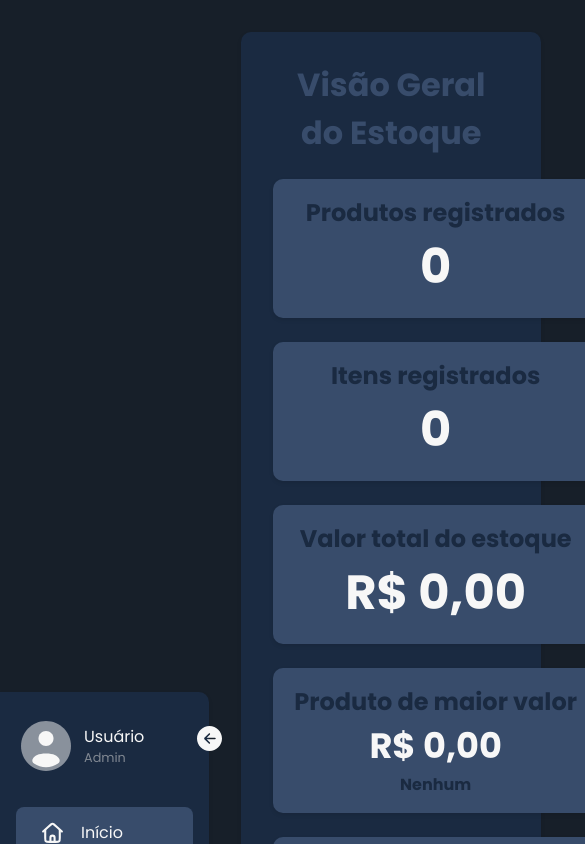
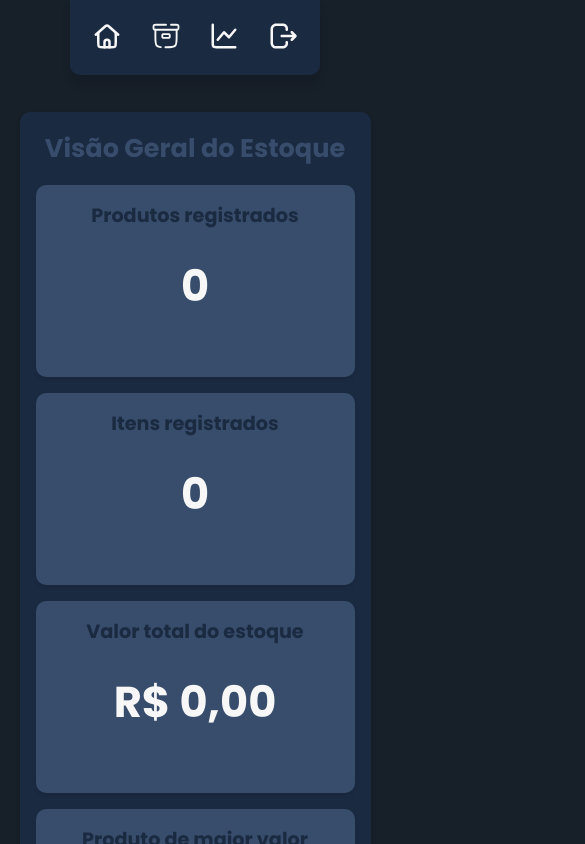
Before and after one commit to goncalvespedrogom/Controle-De-Estoque, a Next.js app: page / in a window 390 px wide. Shown: the top 844 px of the page, 585 px wide, since content can reach past the window. Built offline with nearby package versions, Linux system fonts and the light colour scheme.

Commit message:
Melhorando responsividade navbar + dashboard

```diff
--- a/src/app/globals.css
+++ b/src/app/globals.css
@@ -14,3 +14,18 @@ body {
   display: flex;
   width: 81%;
 }
+
+@media screen and (max-width: 1048px) {
+  .dashboard {
+    margin: 0 auto;
+    width: 90%;
+  }
+}
+
+@media screen and (max-width: 1048px) {
+  .dashboard {
+    justify-content: center;
+    margin: 0;
+    width: 100%;
+  }
+}
--- a/src/app/layout.tsx
+++ b/src/app/layout.tsx
@@ -2,6 +2,7 @@ import type { Metadata } from "next";
 import { Poppins, Geist_Mono } from "next/font/google"; // Substituindo Geist pelo Poppins
 import "./globals.css";
 import { SideBar } from "@/components/SideBar";
+import { MobileNav } from "@/components/MobileNav";
 
 // Define a fonte Poppins com diferentes pesos
 const poppins = Poppins({
@@ -29,6 +30,7 @@ export default function RootLayout({
     <html lang="en">
       <body className={`${poppins.variable} ${geistMono.variable}`}>
         <SideBar />
+        <MobileNav />
         {children}
       </body>
     </html>
--- /dev/null
+++ b/src/components/MobileNav.tsx
@@ -0,0 +1,46 @@
+"use client";
+
+import Image from "next/image";
+import Link from "next/link";
+import styles from "@/styles/MobileNav.module.css";
+import { usePathname } from "next/navigation";
+
+/* ícones */
+import Home from "@/assets/home.svg";
+import Product from "@/assets/product.svg";
+import Chart from "@/assets/chart.svg";
+import Logout from "@/assets/logout.svg";
+
+export function MobileNav() {
+  const pathname = usePathname(); // obtém a rota atual
+
+  return (
+    <nav className={styles.mobileNav}>
+      <ul className={styles.navItems}>
+        <li className={`${styles.navItem} ${pathname === "/" ? styles.active : ""}`}>
+          <Link href="/">
+            <Image src={Home} alt="Ícone de início" className={styles.icons} />
+          </Link>
+        </li>
+
+        <li className={`${styles.navItem} ${pathname === "/products" ? styles.active : ""}`}>
+          <Link href="/products">
+            <Image src={Product} alt="Ícone de produtos" className={styles.icons} />
+          </Link>
+        </li>
+
+        <li className={`${styles.navItem} ${pathname === "/results" ? styles.active : ""}`}>
+          <Link href="/results">
+            <Image src={Chart} alt="Ícone de resultados" className={styles.icons} />
+          </Link>
+        </li>
+
+        <li className={`${styles.navItem} ${pathname === "/" ? styles.active : ""}`}>
+          <Link href="/">
+            <Image src={Logout} alt="Ícone de logout" className={styles.icons} />
+          </Link>
+        </li>
+      </ul>
+    </nav>
+  );
+}
--- /dev/null
+++ b/src/styles/MobileNav.module.css
@@ -0,0 +1,65 @@
+.mobileNav {
+    display: none;
+    position: fixed;
+    top: 0;
+    left: 0;
+    width: 100%;
+    padding: 0;
+    z-index: 1000;
+  }
+
+  .navItems {
+    display: flex;
+    justify-content: space-around;
+    align-items: center;
+    list-style: none;
+    padding: 0;
+    margin: 0 auto;
+    width: 60%;
+    background-color: #1a2a41;
+    padding: 1.5rem .5rem;
+    box-shadow: 0 10px 8px rgba(0, 0, 0, 0.1);
+    border-radius: 0px 0px 10px 10px;
+  }
+
+  .navItem {
+    display: flex;
+    align-items: center;
+  }
+
+  .navItem a {
+    display: flex;
+    flex-direction: column;
+    align-items: center;
+    text-decoration: none;
+    color: #f7f7f7;
+    font-size: 0.9rem;
+    font-weight: 500;
+  }
+
+  .icons {
+    width: 40px;
+    height: 40px;
+  }
+
+  .navItem.active {
+    color: #ffcc00;
+  }
+
+  /* Exibir apenas em telas menores que 1040px */
+  @media (max-width: 1040px) {
+    .mobileNav {
+      display: flex;
+    }
+  }
+
+  @media (max-width: 400px) {
+    .icons {
+      width: 30px;
+      height: 30px;
+    }
+
+    .navItems {
+      margin-top: -.2rem;
+    }
+  }
--- a/src/styles/SideBar.module.css
+++ b/src/styles/SideBar.module.css
@@ -154,3 +154,9 @@
   transform: rotate(180deg);
   transition: transform 0.3s ease-in-out;
 }
+
+@media screen and (max-width: 1048px) {
+  .sidebar {
+    display: none;
+  }
+}
--- a/src/styles/dashboard.module.css
+++ b/src/styles/dashboard.module.css
@@ -106,8 +106,12 @@
 
 @media screen and (max-width: 1048px) {  /* aqui é o tamanho pra colocar o navbar mobile */
   .dashboard-container {
-    height: 95%;
-    margin-right: 2rem;
+    height: 100%;
+    width: 100%;
+    justify-content: center;
+    margin: 2rem;
+    margin-top: 7.5rem;
+
   }
 
   .dashboard-grid {
@@ -119,3 +123,69 @@
     max-width: 100%;
   }
 }
+
+@media screen and (max-width: 550px) {
+  .dashboard-container {
+    height: 100%;
+    margin-left: 0;
+    width: 90%;
+    padding: 1rem 1rem;
+    padding-top: 0rem;
+    margin: 0 auto;
+    margin-top: 7rem;
+    margin-bottom: 1.5rem;
+  }
+
+  .dashboard-grid {
+    padding-top: 0rem;
+    gap: 1rem 0rem;
+    margin: 0 auto;
+    width: 100%;
+    height: 85%;
+  }
+
+  .dashboard-box {
+    padding: 1rem;
+    min-width: 15rem;
+    min-height: 10rem;
+  }
+
+  .dashboard-title {
+    font-size: .8rem;
+  }
+
+  .dashboard-box h2 {
+    font-size: 1.2rem;
+  }
+
+  .dashboard-box p {
+    font-size: 1rem;
+  }
+
+  .dashboard-box span {
+    font-size: 2rem;
+  }
+
+  .dashboard-box .dashboard-primary-price {
+    font-size: 2.7rem;
+  }
+
+  .dashboard-primary-content {
+    height: 70%;
+  }
+
+  .dashboard-second-content {
+    display: flex;
+    flex-direction: column;
+    justify-content: center;
+    height: 75%;
+  }
+}
+
+@media screen and (max-width: 359px) {
+  .dashboard-box {
+    padding: 1rem;
+    min-width: 0rem;
+    min-height: 9rem;
+  }
+}
```
